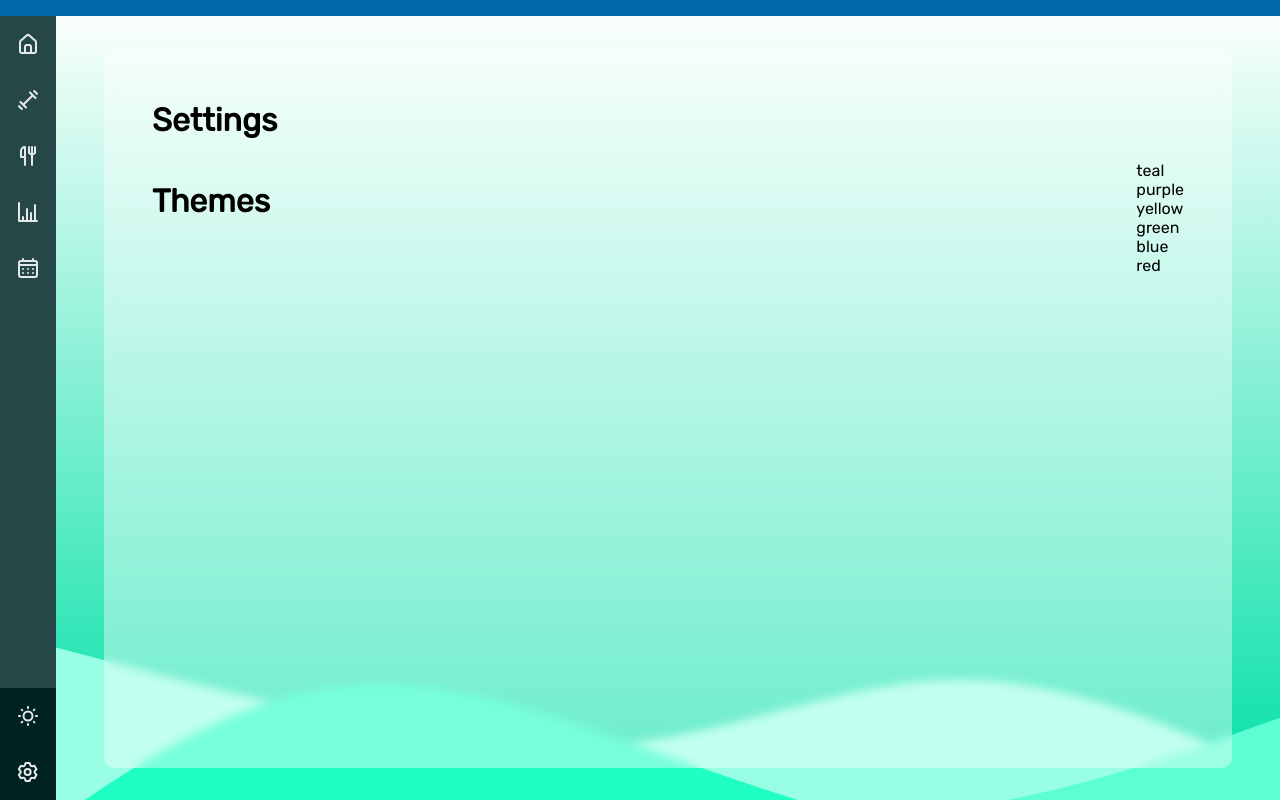
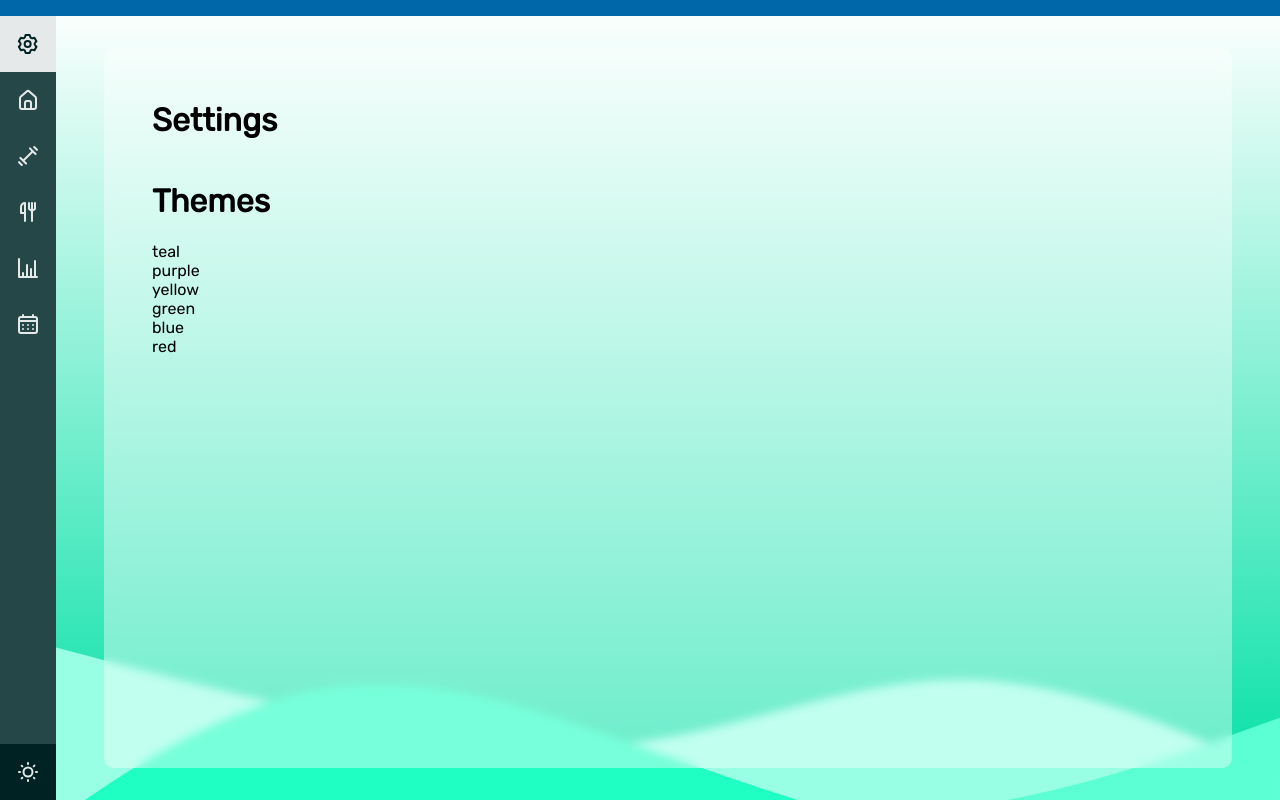
Before and after one commit to houstonmp/macrotracker-v2, a React (Vite) app: page /settings in a window 1280 px wide. Built offline with nearby package versions, Linux system fonts and the light colour scheme.

Commit message:
Change Settings to Navlink

```diff
--- a/src/App.jsx
+++ b/src/App.jsx
@@ -54,7 +54,6 @@ function App() {
       }
     ]
   },
-
   {
     path: '/settings',
     element: <RootLayout classes="settings" />,
--- a/src/components/MainNav.jsx
+++ b/src/components/MainNav.jsx
@@ -1,4 +1,5 @@
-import { NavLink } from 'react-router-dom';
+import { useState } from 'react';
+import { NavLink, useNavigate } from 'react-router-dom';
 import styles from './MainNav.module.css'
 
 import {
@@ -20,6 +21,7 @@ const MainNav = (props) => {
     const dispatch = useDispatch();
     const lightMode = useSelector(state => state.ui.theme.lightMode);
     const settingsIsVisible = useSelector(state => state.ui.settings.settingsIsVisible);
+    let settingsHREF = settingsIsVisible ? 'settings' : '/';
 
     const onToggleHandler = () => {
         if (lightMode === 'light') {
@@ -30,16 +32,19 @@ const MainNav = (props) => {
         }
     }
     const onToggleSettingsHandler = () => {
-        console.log(settingsIsVisible)
         dispatch(uiActions.toggleSettings());
     }
 
-    let settingsHREF = settingsIsVisible ? '/settings' : '..';
-    console.log(settingsHREF);
+
 
     return <section className={styles.header}>
 
         <ul className={styles.list}>
+            <li>
+                <NavLink to="/settings" title="Settings" onClick={onToggleSettingsHandler} alt="settings" className={({ isActive }) => (isActive ? styles.active : '')} end>
+                    <SettingIcon applyFill="var(--color-alpha)"></SettingIcon>
+                </NavLink>
+            </li>
             <li>
                 <NavLink to="/" title="Home" className={({ isActive }) => (isActive ? styles.active : '')} end>
                     <HomeIcon applyFill="var(--color-alpha)"></HomeIcon>
@@ -72,9 +77,9 @@ const MainNav = (props) => {
                 </button>
             </li>
             <li>
-                <button onClick={onToggleSettingsHandler} className={`settings ${settingsIsVisible && styles['active']}`}>
+                {/* <button onClick={onToggleSettingsHandler} className={`settings ${settingsIsVisible && styles['active']}`}>
                     <SettingIcon applyFill="var(--color-alpha)"></SettingIcon>
-                </button>
+                </button> */}
                 {/* <NavLink to={settingsHREF} onClick={onToggleSettingsHandler} alt="settings" className={({ isActive }) => (isActive ? styles.active : '')}>
                     <SettingIcon applyFill="var(--color-alpha)"></SettingIcon>
                 </NavLink> */}
--- a/src/components/PageContent.jsx
+++ b/src/components/PageContent.jsx
@@ -5,7 +5,7 @@ function PageContent({ title, children }) {
   return (
     <>
       <h1>{title}</h1>
-      <div className={classes.container}>
+      <div>
         {children}
       </div>
 
--- a/src/pages/RootLayout.jsx
+++ b/src/pages/RootLayout.jsx
@@ -1,19 +1,14 @@
 import { Outlet } from "react-router-dom"
 import MainNav from "../components/MainNav"
-import classes from './RootLayout.module.css'
 import { useSelector } from "react-redux"
-import Settings from "./settings/Settings"
-// import { HomeIcon } from "../assets/Icons"
 
 const RootLayout = (props) => {
-    const settingsIsVisible = useSelector(state => state.ui.settings.settingsIsVisible)
 
     return <>
 
         <div className={`root`}>
 
             <MainNav></MainNav>
-            {settingsIsVisible && <Settings></Settings>}
             <main>
                 <Outlet />
             </main>
```
